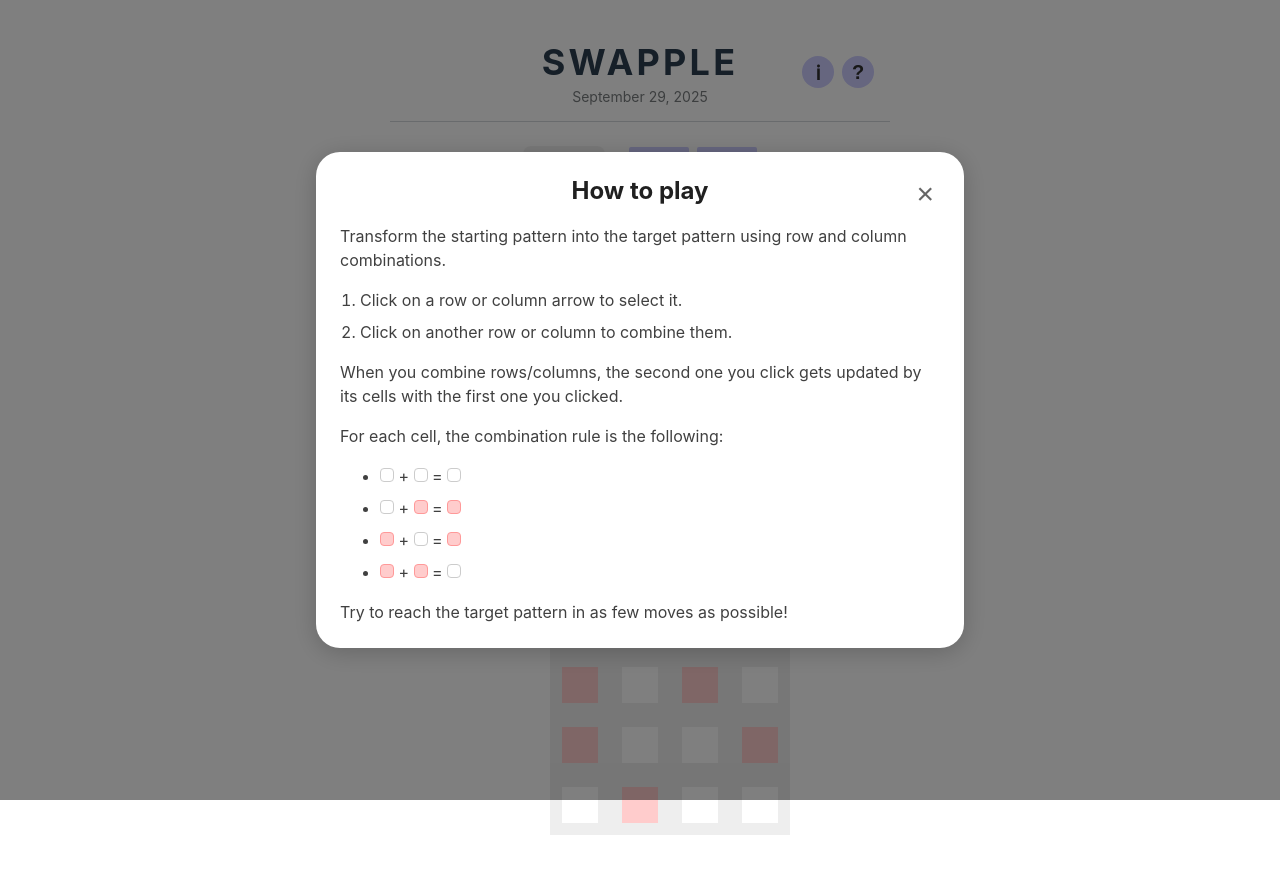
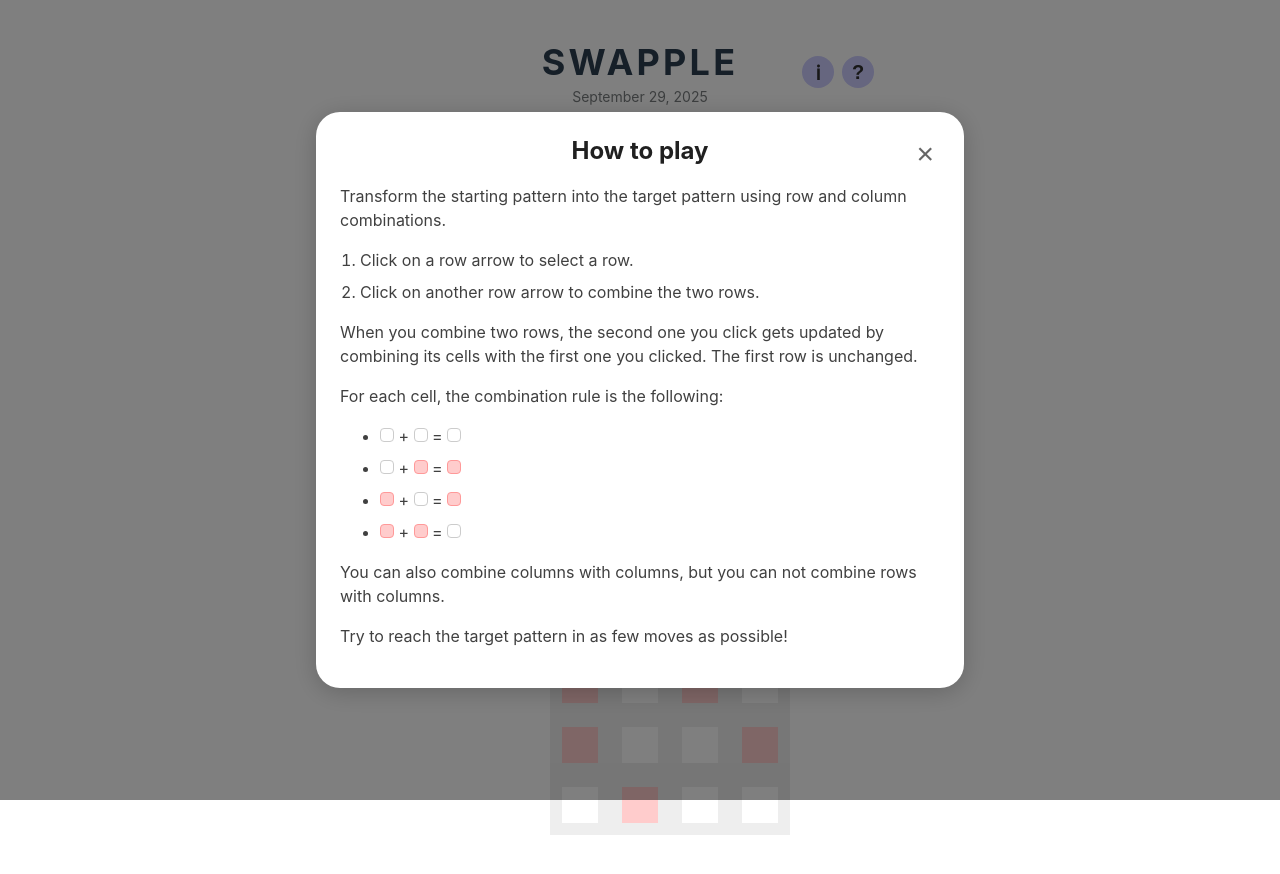
Before and after one commit to fuglede/swapple, a Vue app: page / in a window 1280 px wide. Built offline with nearby package versions, Linux system fonts and the light colour scheme.

Commit message:
Further clarification of rules

```diff
--- a/src/components/SwappleMain.vue
+++ b/src/components/SwappleMain.vue
@@ -49,10 +49,10 @@
         <div class="rules-content">
           <p>Transform the starting pattern into the target pattern using row and column combinations.</p>
           <ol>
-            <li>Click on a row or column arrow to select it.</li>
-            <li>Click on another row or column to combine them.</li>
+            <li>Click on a row arrow to select a row.</li>
+            <li>Click on another row arrow to combine the two rows.</li>
           </ol>
-          <p>When you combine rows/columns, the second one you click gets updated by its cells with the first one you clicked.</p>
+          <p>When you combine two rows, the second one you click gets updated by combining its cells with the first one you clicked. The first row is unchanged.</p>
           <p>For each cell, the combination rule is the following:</p>
           <ul>
             <li><span class="white-cell"></span> + <span class="white-cell"></span> = <span class="white-cell"></span></li>
@@ -60,8 +60,9 @@
             <li><span class="red-cell"></span> + <span class="white-cell"></span> = <span class="red-cell"></span></li>
             <li><span class="red-cell"></span> + <span class="red-cell"></span> = <span class="white-cell"></span></li>
           </ul>
+          <p>You can also combine columns with columns, but you can not combine rows with columns.</p>
 
-          Try to reach the target pattern in as few moves as possible!
+          <p>Try to reach the target pattern in as few moves as possible!</p>
         </div>
       </div>
     </div>
```
